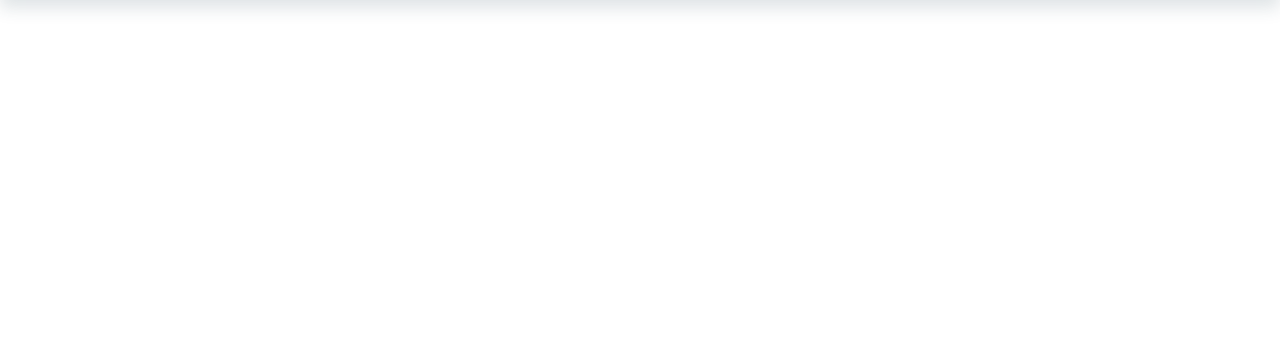
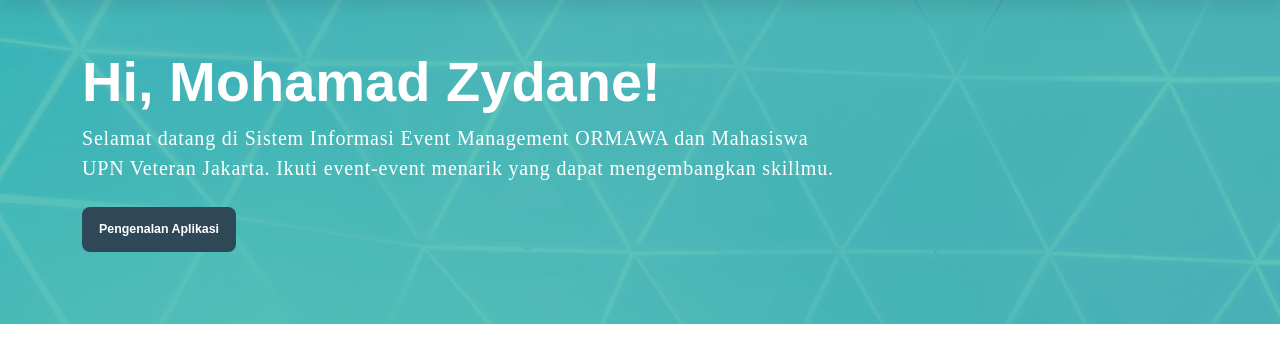
Before and after one commit to zydane07/eventmanagementupnvj, a PHP site: page / in a window 1280 px wide. Shown: the part 77-440 px from the top of the page. Run offline with PHP 8.4, Linux system fonts and the light colour scheme.

Commit message:
jumbotron home

```diff
--- a/css/style.css
+++ b/css/style.css
@@ -53,3 +53,46 @@
     top: 3.6rem;
     background-color: #008493;
 }
+
+/* jumbotron */
+.bg-image {
+    background-image: url('../img/jumbotron.png');
+    background-color: #008493;
+    background-repeat: no-repeat;
+    background-size: cover;
+}
+
+.head-font {
+    font-family: 'Century Gothic', sans-serif;
+    font-weight: bold;
+    font-size: 3.5rem;
+}
+
+.p-font {
+    font-family: 'PT Serif', serif;
+    margin-bottom: 0;
+    margin-top: 0;
+    font-size: 1.25rem;
+    letter-spacing: 0.05rem;
+}
+
+.btn-custom {
+    font-family: 'Century Gothic', sans-serif!important;
+    font-weight: bold!important;
+    font-size: 0.775rem!important;
+    color: #fff!important;
+    background-color: #2F4858!important;
+    padding: 0.75rem 1rem!important;
+    border-radius: 0.5rem!important;
+    /* border-color: #fff!important; */
+}
+
+.btn-custom:hover {
+    color: #fff;
+    background-color: #008493;
+    border-color: #008493;
+}
+
+.btn:hover {
+    color: #212529;
+}
--- a/index.php
+++ b/index.php
@@ -14,6 +14,8 @@
 </head>
 
 <body>
+
+    <!-- Navbar -->
     <nav class="navbar navbar-expand-lg navbar-light bg-white nav-font my-shadow pt-3 pb-3">
         <div class="container">
             <a class="navbar-brand pe-5" href="#">Navbar w/ text</a>
@@ -59,6 +61,16 @@
         </div>
     </nav>
 
+    <!-- Jumbotron -->
+    <div class="jumbotron jumbotron-fluid bg-image bg-info">
+        <div class="container pt-5 pb-5">
+            <h1 class="head-font text-white">Hi, Mohamad Zydane!</h1>
+            <p class="p-font text-white">Selamat datang di Sistem Informasi Event Management ORMAWA dan Mahasiswa</p>
+            <p class="p-font mb-4 text-white">UPN Veteran Jakarta. Ikuti event-event menarik yang dapat mengembangkan skillmu.</p>
+            <a class="btn btn-custom mb-4" href="#" role="button">Pengenalan Aplikasi</a>
+        </div>
+    </div>
+
     <!-- Optional JavaScript; choose one of the two! -->
 
     <!-- Option 1: Bootstrap Bundle with Popper -->
```
Also changed, not shown: img/jumbotron.png (added), img/jumbotron.svg (added).
